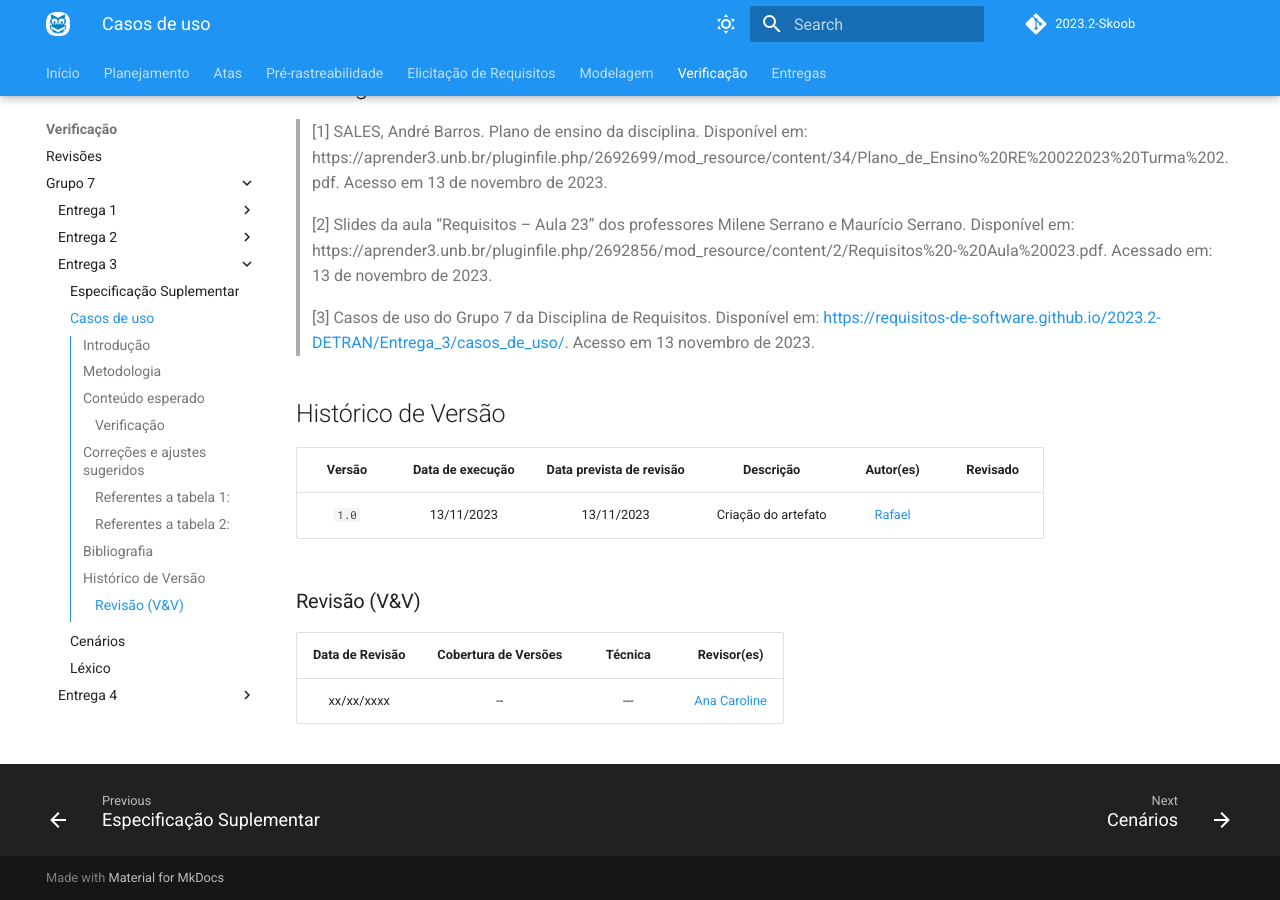
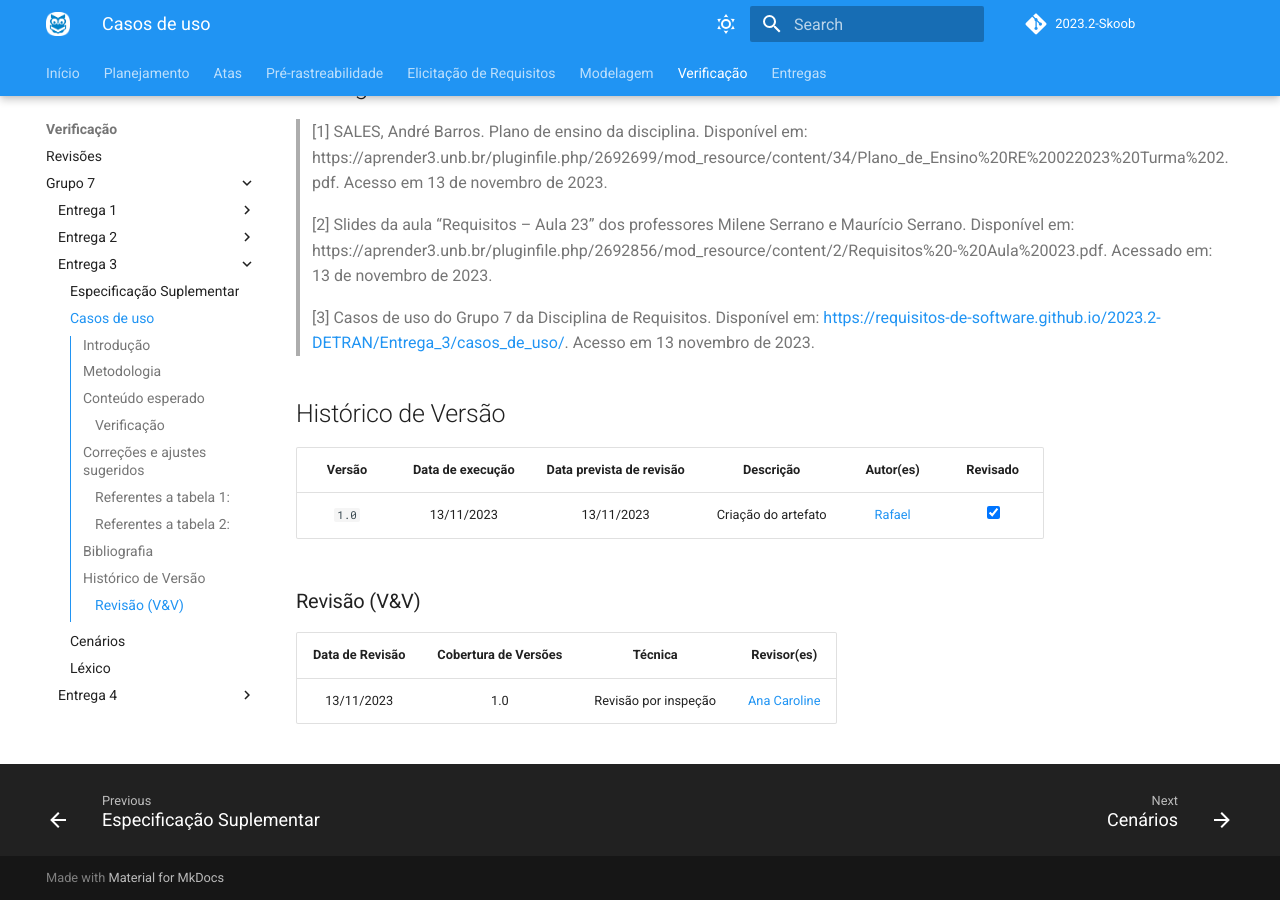
Before and after one commit to Requisitos-de-Software/2023.2-Skoob, an MkDocs documentation site: the page built from docs/verificacao/grupo7/casos-de-uso.md, in a window 1280 px wide and 900 px high, scrolled down 2917 px. Built offline with MkDocs 1.6.1 and Material for MkDocs 9.7.7, drawn with Linux system fonts in a browser that asks for light colours; comment, search, counter and statistics services are not loaded.

Commit message:
review casos de uso

```diff
--- a/docs/verificacao/grupo7/casos-de-uso.md
+++ b/docs/verificacao/grupo7/casos-de-uso.md
@@ -91,7 +91,7 @@ O artefato precisa de ajustes. Para isso, é recomendado fazer os ajustes seguin
 
 | Versão | Data de execução | Data prevista de revisão |             Descrição             |                      Autor(es)                       |                     Revisado                      |
 | :----: | :--------------: | :-------------: | :-------------------------------: | :--------------------------------------------------: | :--------------------------------------------------: |
-| `1.0`  |    13/11/2023    |   13/11/2023    | Criação do artefato |    [Rafael](https://github.com/Rafael-gc)   | |
+| `1.0`  |    13/11/2023    |   13/11/2023    | Criação do artefato |    [Rafael](https://github.com/Rafael-gc)   | <input type="checkbox" enabled checked /> |
 
 
 
@@ -99,4 +99,4 @@ O artefato precisa de ajustes. Para isso, é recomendado fazer os ajustes seguin
 
 | Data de Revisão | Cobertura de Versões  |          Técnica         |                  Revisor(es)                  |
 | :------------: | :-------------: | :--------------------------: |  :----------------------------------------: |
-|   xx/xx/xxxx   |    --    |   ---    | [Ana Caroline](https://github.com/anaaroch_)   |
+|   13/11/2023   |    1.0    |   Revisão por inspeção    | [Ana Caroline](https://github.com/anaaroch_)   |
```
